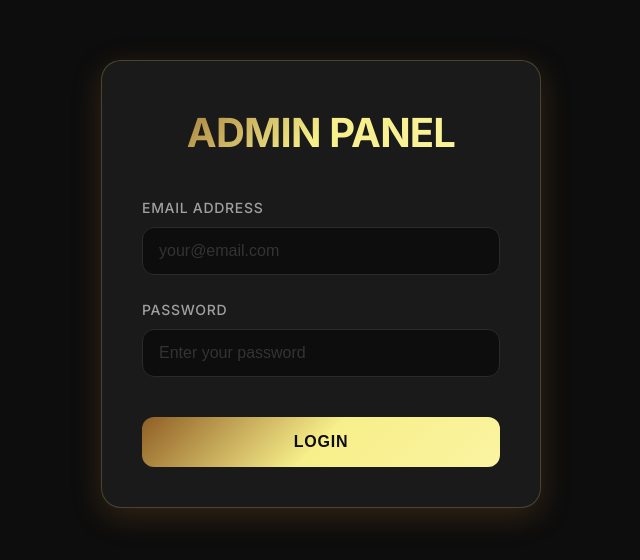
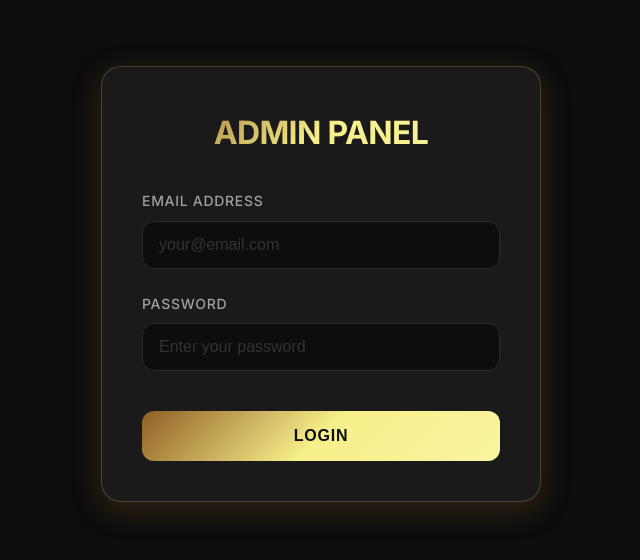
Before and after one commit to kimomlm2020/Massinowski, a React (Vite) app in the folder admin/: page / in a window 1280 px wide. Shown: the part 116-676 px from the top of the page, without its empty margins (319-959 px from the left). Built offline with nearby package versions, Linux system fonts and the light colour scheme.

Commit message:
Update Login.scss

```diff
--- a/admin/src/style/Login.scss
+++ b/admin/src/style/Login.scss
@@ -1,5 +1,3 @@
-// styles/dark-gold-theme.scss
-
 @import url('https://fonts.googleapis.com/css2?family=Inter:wght@300;400;500;600;700&display=swap');
 
 :root {
@@ -57,7 +55,7 @@
 
 .gold-title {
   text-align: center;
-  font-size: 2.5rem;
+  font-size: 2rem;
   font-weight: 700;
   margin-bottom: 2rem;
   background: var(--cart-gradient-gold);
```
